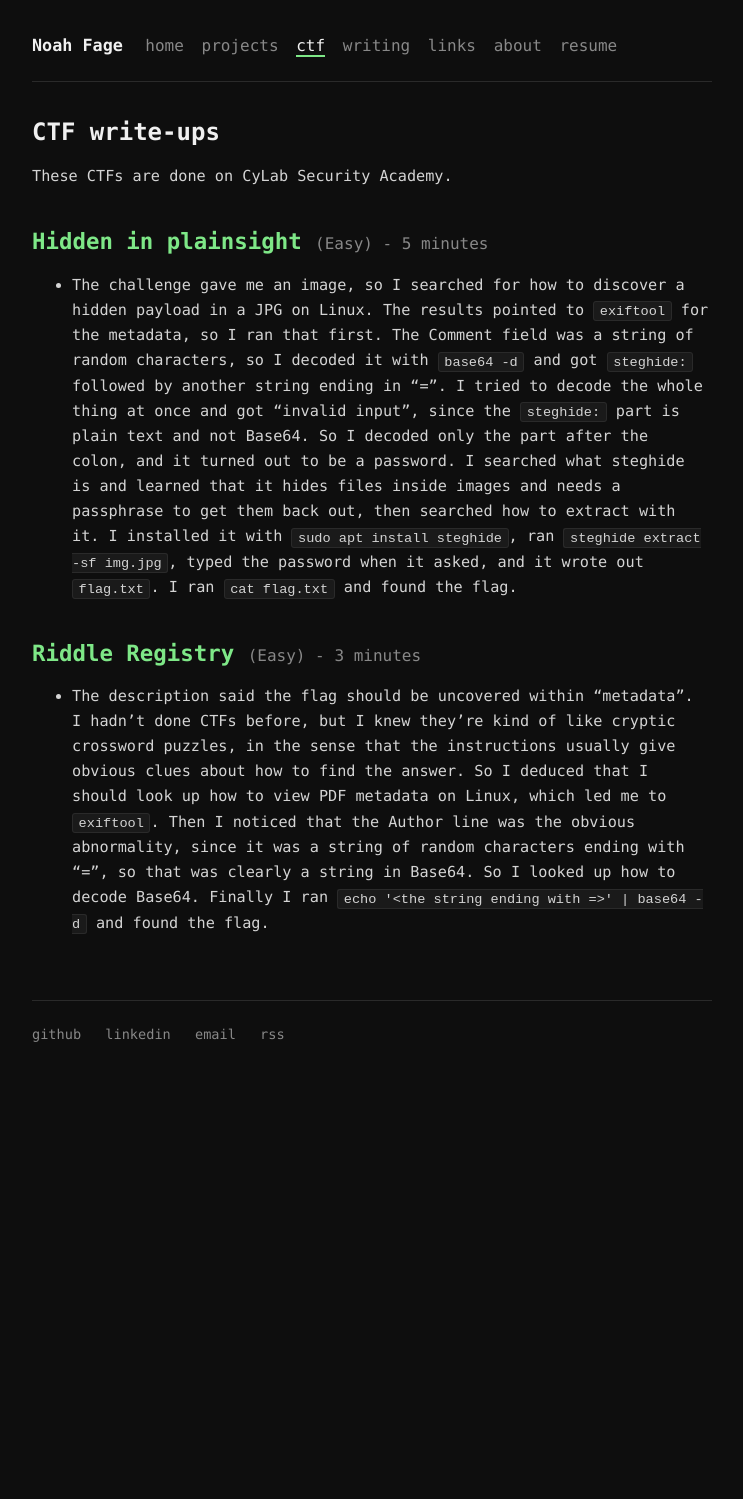
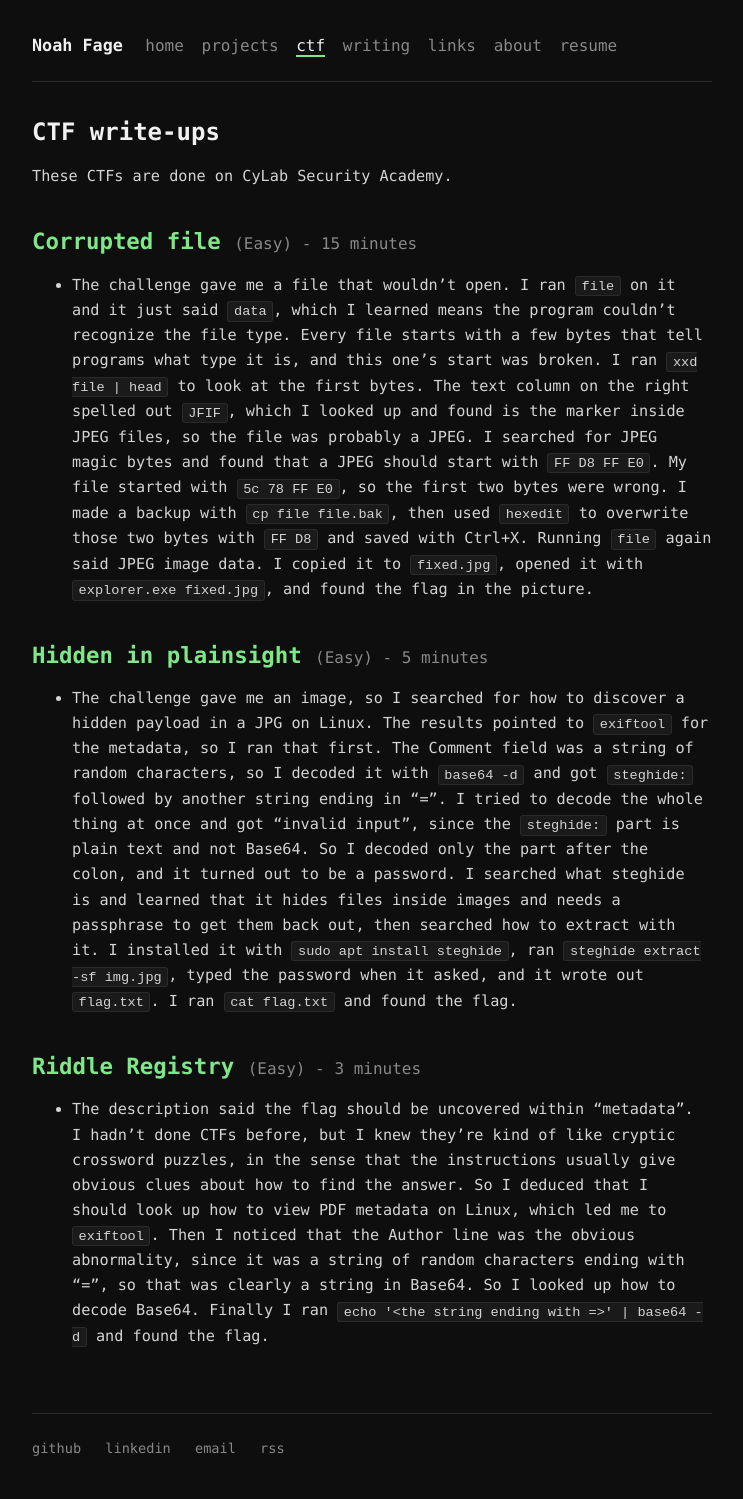
Before and after one commit to noah-fage/noah-fage.github.io, a Jekyll site: the page built from ctf.md, in a window 1280 px wide. Shown: the whole page, without its empty margins (268-1011 px from the left). Built offline with Jekyll 4.4.1, drawn with Linux system fonts in a browser that asks for light colours; before the commit the page ends 1086 px from its top, so only the background shows below that.

Commit message:
Add Corrupted file write-up

```diff
--- a/ctf.md
+++ b/ctf.md
@@ -10,6 +10,10 @@ These CTFs are done on CyLab Security Academy.
 
 <!-- Newest write-up goes at the TOP. Give each h2 an id for jump links. -->
 
+<h2 class="ctf-title" id="corrupted-file">Corrupted file <span class="ctf-meta">(Easy) - 15 minutes</span></h2>
+
+* The challenge gave me a file that wouldn't open. I ran `file` on it and it just said `data`, which I learned means the program couldn't recognize the file type. Every file starts with a few bytes that tell programs what type it is, and this one's start was broken. I ran `xxd file | head` to look at the first bytes. The text column on the right spelled out `JFIF`, which I looked up and found is the marker inside JPEG files, so the file was probably a JPEG. I searched for JPEG magic bytes and found that a JPEG should start with `FF D8 FF E0`. My file started with `5c 78 FF E0`, so the first two bytes were wrong. I made a backup with `cp file file.bak`, then used `hexedit` to overwrite those two bytes with `FF D8` and saved with Ctrl+X. Running `file` again said JPEG image data. I copied it to `fixed.jpg`, opened it with `explorer.exe fixed.jpg`, and found the flag in the picture.
+
 <h2 class="ctf-title" id="hidden-in-plainsight">Hidden in plainsight <span class="ctf-meta">(Easy) - 5 minutes</span></h2>
 
 * The challenge gave me an image, so I searched for how to discover a hidden payload in a JPG on Linux. The results pointed to `exiftool` for the metadata, so I ran that first. The Comment field was a string of random characters, so I decoded it with `base64 -d` and got `steghide:` followed by another string ending in "=". I tried to decode the whole thing at once and got "invalid input", since the `steghide:` part is plain text and not Base64. So I decoded only the part after the colon, and it turned out to be a password. I searched what steghide is and learned that it hides files inside images and needs a passphrase to get them back out, then searched how to extract with it. I installed it with `sudo apt install steghide`, ran `steghide extract -sf img.jpg`, typed the password when it asked, and it wrote out `flag.txt`. I ran `cat flag.txt` and found the flag.
```
